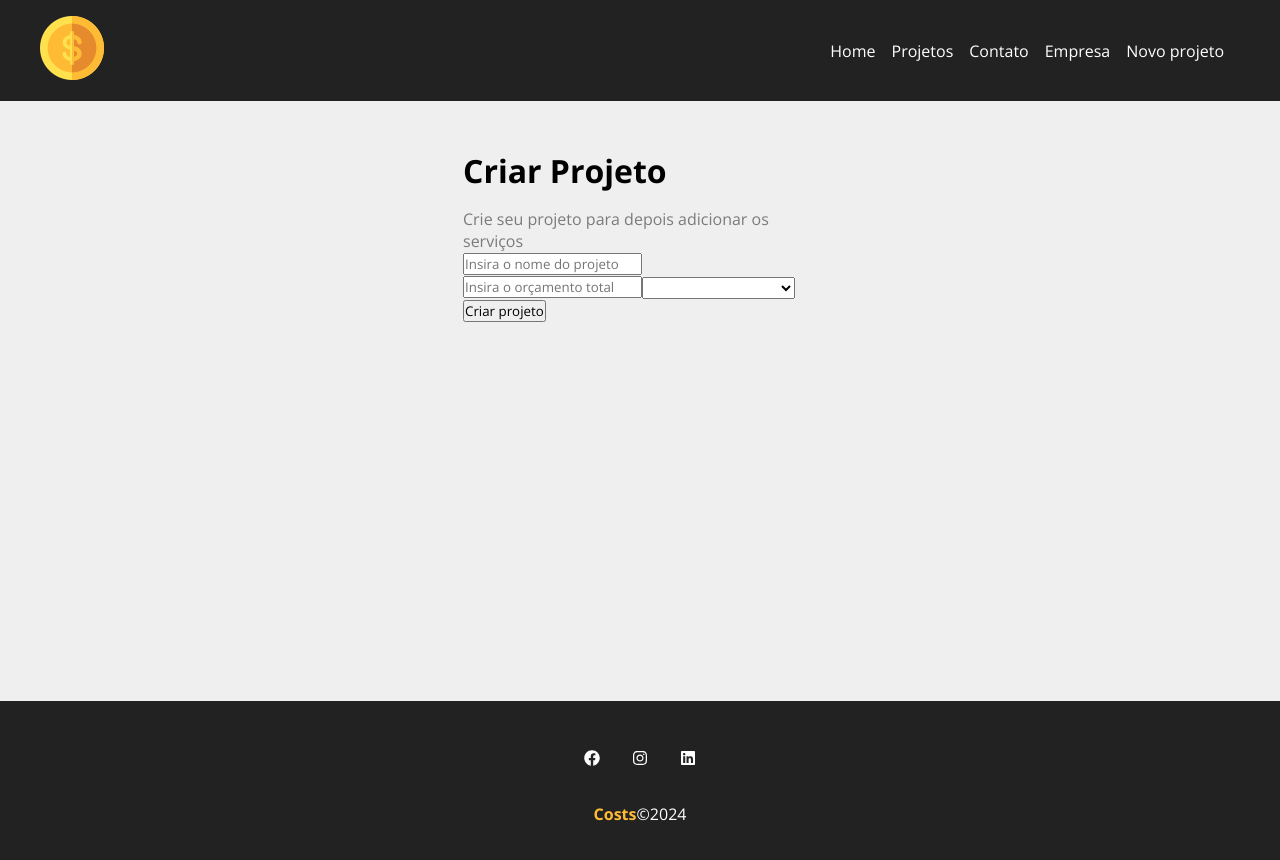
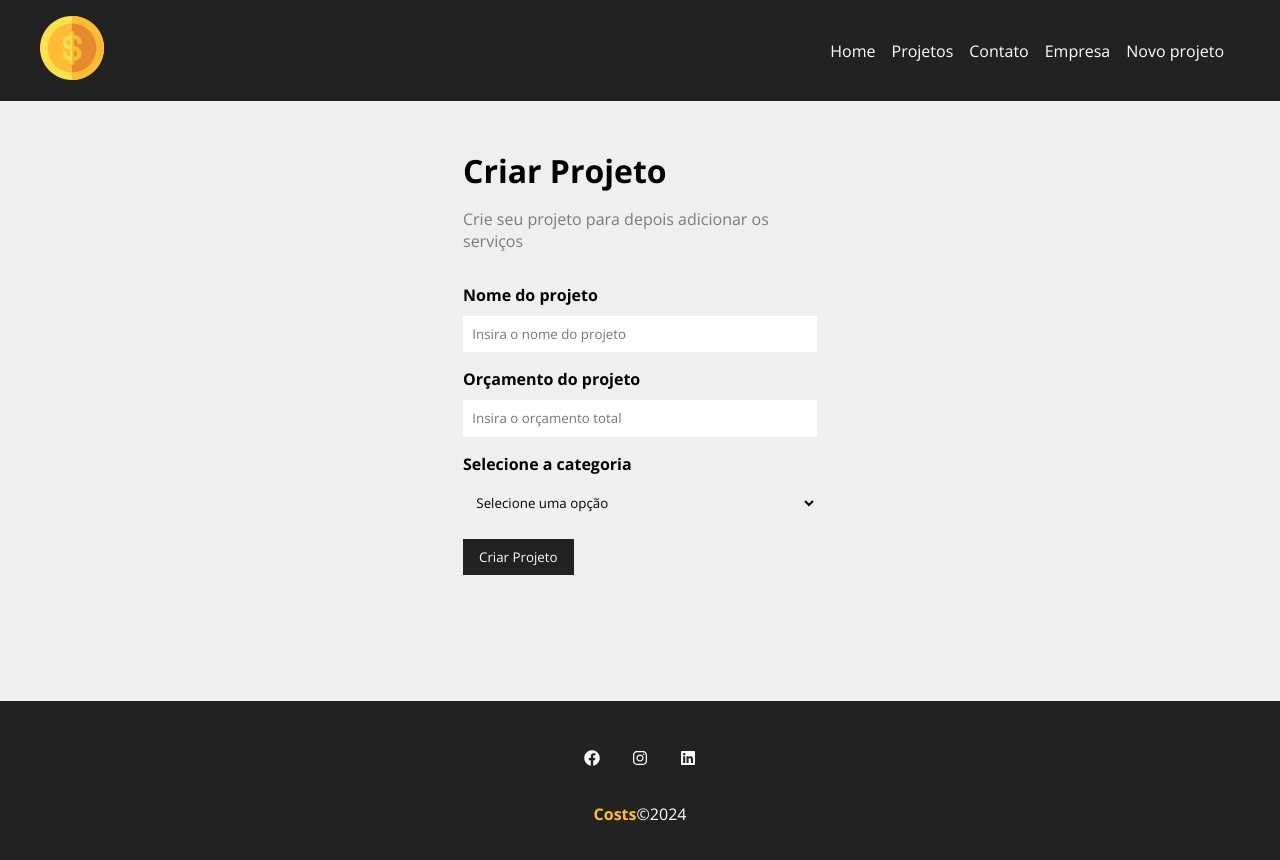
Before and after one commit to igor-xavier/costs, a React (Create React App) app in the folder costs/: page /newProject in a window 1280 px wide. Shown: the top 860 px of the page. Built offline with nearby package versions, Linux system fonts and the light colour scheme.

Commit message:
add formulario

```diff
--- /dev/null
+++ b/costs/src/components/form/Input.js
@@ -0,0 +1,17 @@
+import styles from './Input.module.css'
+
+function Input({type, text, name, placeholder,handleOnChange, value}){
+    return(
+        <div className={styles.formControl}>
+            <label htmlFor={name}>{text}</label>
+            <input type={type}
+                name={name}
+                id={name}
+                placeholder={placeholder}
+                onChange={handleOnChange}
+                value={value}
+            />
+        </div>
+    )
+}
+export default Input
--- /dev/null
+++ b/costs/src/components/form/Input.module.css
@@ -0,0 +1,17 @@
+.formControl{
+    display: flex;
+    flex-direction: column;
+    margin-bottom: 1em;
+}
+.formControl label{
+    margin-bottom: .6em;
+    font-weight: bold;
+}
+.formControl input{
+    padding: .7em;
+    border-radius: 0;
+    border: none;
+}
+.formControl::placeholder{
+    color:#7B7B7B;
+}
--- /dev/null
+++ b/costs/src/components/form/Select.js
@@ -0,0 +1,13 @@
+import styles from './Select.module.css'
+
+function Select({text, name, options, handleOnChange, value}){
+    return(
+        <div className={styles.formControl}>
+            <label htmlFor={name}>{text}</label>
+            <select name={name} id={name}>
+            <option>Selecione uma opção</option>
+            </select>
+        </div>
+    )
+}
+export default Select
--- /dev/null
+++ b/costs/src/components/form/Select.module.css
@@ -0,0 +1,14 @@
+.formControl{
+    display: flex;
+    flex-direction: column;
+    margin-bottom: 1em;
+}
+.formControl label{
+    margin-bottom: .6em;
+    font-weight: bold;
+}
+.formControl select{
+    padding: .7em;
+    border-radius: 0;
+    border: none;
+}
--- /dev/null
+++ b/costs/src/components/form/SubmitButton.js
@@ -0,0 +1,10 @@
+import styles from './SubmitButton.module.css'
+
+function SubmitButton({text}){
+    return(
+        <div>
+            <button className={styles.btn}>{text}</button>
+        </div>
+    )
+}
+export default SubmitButton
--- /dev/null
+++ b/costs/src/components/form/SubmitButton.module.css
@@ -0,0 +1,12 @@
+.btn{
+    background-color: #222;
+    color:#FFF;
+    padding: .7em 1.2em;
+    text-decoration: none;
+    transition: .5s;
+    cursor: pointer;
+    border: none;
+}
+.btn:hover{
+    color: #FFBB33;
+}
--- a/costs/src/components/layout/Navbar.js
+++ b/costs/src/components/layout/Navbar.js
@@ -5,7 +5,7 @@
 import logo from '../../img/costs_logo.png'
     function Navbar(){
     return(
-      <nav class={styles.navbar}>
+      <nav className={styles.navbar}>
         <Container>
         <Link to ="/"><img src={logo} alt='Costs'/></Link>
         <ul className={styles.list}>
--- a/costs/src/components/pages/NewProject.js
+++ b/costs/src/components/pages/NewProject.js
@@ -5,7 +5,7 @@
     <div className={styles.newProjectContainer}>
         <h1>Criar Projeto</h1>
         <p>Crie seu projeto para depois adicionar os serviços</p>
-        <ProjectForm/>
+        <ProjectForm btnText="Criar Projeto"/>
     </div>
     )
 }
--- a/costs/src/components/project/ProjectForm.js
+++ b/costs/src/components/project/ProjectForm.js
@@ -1,14 +1,15 @@
-function ProjectForm(){
+import Input from '../form/Input'
+import Select from '../form/Select'
+import SubmitButton from '../form/SubmitButton'
+import styles from './ProjectForm.module.css'
+
+function ProjectForm({btnText}){
     return (
-        <form>
-            <input type="text" placeholder="Insira o nome do projeto"/>
-            <input type="number" placeholder="Insira o orçamento total"/>
-            <select name="categoryId">
-                <option disabled>Selecione a categoria</option>
-            </select>
-            <div>
-                <input type="submit" value="Criar projeto"/>
-            </div>
+        <form className={styles.form}>
+            <Input type="text" text="Nome do projeto" name="name" placeholder="Insira o nome do projeto"/>
+            <Input type="number" text="Orçamento do projeto" name="budget" placeholder="Insira o orçamento total"/>
+            <Select name="category_id" text="Selecione a categoria"/>
+            <SubmitButton text={btnText}/>
         </form>
     )
 }
--- /dev/null
+++ b/costs/src/components/project/ProjectForm.module.css
@@ -0,0 +1,4 @@
+.form{
+    width: 100%;
+    margin: 2em 0;
+}
```
